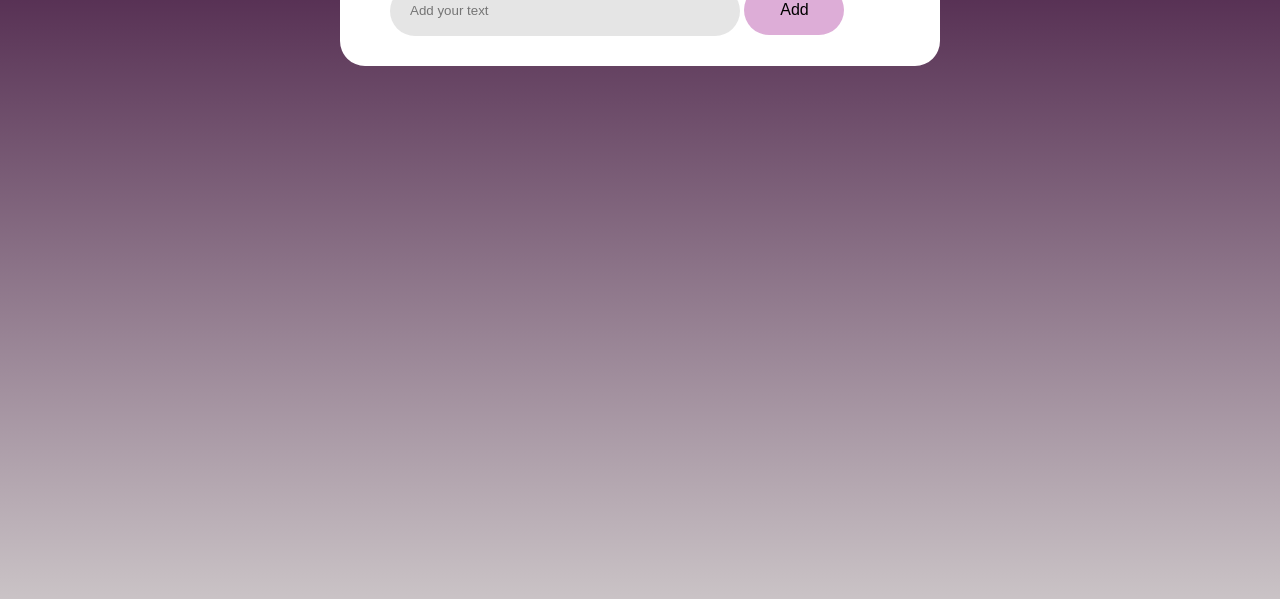
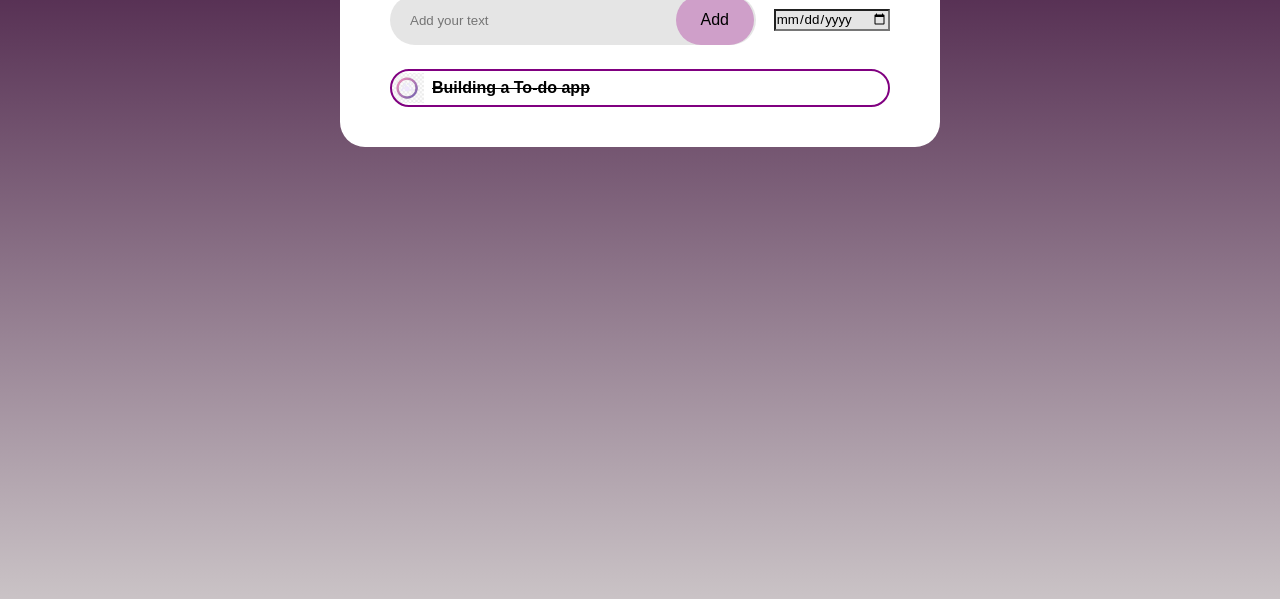
Before and after one commit to Dev-Ebereedeh/To-Do-App, a plain HTML site: page index.html in a window 1280 px wide. Shown: the part 201-800 px from the top of the page. Drawn offline with nearby package versions, Linux system fonts and the light colour scheme.

Commit message:
upgraded functionality

```diff
--- a/index.html
+++ b/index.html
@@ -4,6 +4,7 @@
     <meta charset="UTF-8">
     <meta name="viewport" content="width=device-width, initial-scale=1.0">
     <title>To-Do List</title>
+    <link href='https://unpkg.com/boxicons@2.1.4/css/boxicons.min.css' rel='stylesheet'>
     <link rel="stylesheet" href="./styles.css">
 </head>
 <body>
@@ -11,35 +12,19 @@
         <div class="to-doapp">
             <h2>To-Do List<img src="./images/TO DO ICON.webp"></h2>
 
-            <form action="">
+            <div class="form">
                 <input type="text" id="input-box" placeholder="Add your text">
-                <button onclick="addTask()" id="add-git branch -M main
-                button">Add</button>
+                <button id="add-button">Add</button>
+
+                <input type="date" id="due-date" placeholder="due-date">
+
+            </div>
 
 
-            <!-- <div class="select">
-                <select name="todos" class="filter-todo"></select>
-                <option value="all">All</option>
-                <option value="completed">Completed</option>
-                <option value="uncompleted">Uncompleted</option>
-            </div> -->
+            <ul id="list-container">
+                <li id="checked">Building a To-do app</li>
 
-
-            </form>
-
-            <!-- <ul>
-                <li><img src="./purple-check-mark-icon-on-transparent-background-free-png.webp"  alt="" class="icon">Task 1</li>
-                <li><img src="./purple-check-mark-icon-on-transparent-background-free-png.webp" alt="" class="icon">Task 2</li>
-                <li><img src="./purple-check-mark-icon-on-transparent-background-free-png.webp" alt="" class="icon">Task 3</li>
-                <li><img src="./purple-check-mark-icon-on-transparent-background-free-png.webp" alt="" class="icon">Task 4</li>
-            </ul> -->
-
-            <!-- <ul class="list-container">
-                <li class="checked">Task 1</li>
-                <li>Task 2</li>
-                <li>Task 3</li>
-
-            </ul> -->
+            </ul>
         </div>
 
 
--- a/script.js
+++ b/script.js
@@ -1,19 +1,30 @@
 let inputBox = document.getElementById("input-box");
 let listContainer = document.getElementById("list-container");
+let dueDateInput = document.getElementById("due-date")
+
+
 const addButton = document.getElementById("add-button");
+
+
+addButton.addEventListener("click", addTask);
+event.preventDefault();
 
 
 function addTask() {
     if (inputBox.value.trim() === "") {
         alert ("You must write something!");
+        return;
+
     }
+
+
     else{
         let li = document.createElement("li");
-        li.innerHTML = inputBox.value <i class="fa-solid fa-trash"></i>;
+        li.innerHTML = `<span class="task-text">${inputBox.value}</span>  <i class='bx bx-trash' ></i>`;
         listContainer.appendChild(li);
-        // inputBox.value = "";
+        inputBox.value = "";
+        // dueDateInput.value = "";
 
-        addButton.addEventListener("click", addTask);
 
 
         li.addEventListener("click", function addTask() {
@@ -22,6 +33,7 @@ function addTask() {
 
 
 
+
     }
 
 }
--- a/styles.css
+++ b/styles.css
@@ -16,7 +16,7 @@
 
 }
 
-.to-doapp{
+.to-doapp {
     /* width: 100%; */
     width: 600px;
     background: #fff;
@@ -39,38 +39,49 @@
 }
 
 
-.row{
+.form{
     display: flex;
     align-items: center;
     justify-content: space-between;
     margin-top: 10px;
 }
 
-form input {
-    width: 350px;
+#input-box {
+    width: 380px;
     height: 50px;
     border-radius: 30px;
     border: none;
+    outline: none;
     background: #37373721;
     padding: 20px;
-}
-
-form button{
-    height: 50px;
-    border-radius: 30px;
-    width: 100px;
-    outline: none;
-    border: none;
-    background-color: rgba(177, 65, 162, 0.432);
-    padding-inline: 30px;
-    cursor: pointer;
-    font-size: 16px;
+    padding-right: 100px;
 
 }
 
-form button:hover  {
+
+
+button{
+    height: 50px;
+    width: 80px;
+    outline: none;
+    border-radius: 25px;
+    border: none;
+    background-color: rgba(177, 65, 162, 0.432);
+    padding-inline: 20px;
+    cursor: pointer;
+    font-size: 16px;
+    text-align: center;
+    margin-left: -80px;
+
+
+
+}
+
+button:hover  {
     background-color: #128f07;
     filter: drop-shadow(0 0 10px black);
+    color: #fff;
+
 
 
 }
@@ -81,10 +92,19 @@ ul{
 ul li {
     list-style-type: none;
     padding-block: 8px;
-    /* padding-inline: 10px; */
     font-size: 16px;
     cursor: pointer;
+    border: 2px solid purple;
+    border-radius: 20px;
+    font-weight: 600;
+
     /* position: relative; */
+}
+
+#due-date {
+    background-color: #37373721;
+    margin-left: 20px;
+
 }
 
 
@@ -94,8 +114,8 @@ ul li {
     margin-right: 10px;
 } */
 
-ul li{
-    background-image: url(./unchecked.jfif);
+ul li {
+    background-image: url(./images/unchecked.jfif);
     background-repeat: no-repeat;
     background-size: 32px;
     padding-left: 40px;
@@ -104,7 +124,7 @@ ul li{
     /* background-color: rgba(177, 65, 162, 0.432); */
 }
 
-ul li.checked{
+#checked{
     text-decoration: line-through;
 
 }
@@ -116,4 +136,18 @@ ul li.checked{
 
 ul li.completed {
     text-decoration: line-through;
+    color: rgb(80, 2, 63);
 }
+
+.bx bxs-trash-alt {
+    text-align: end;
+    background-color: #f44336;
+    color: white;
+    border: none;
+    padding: 5px 10px;
+    cursor: pointer;
+}
+
+.task-text {
+    margin-right: 90px;
+}
```
